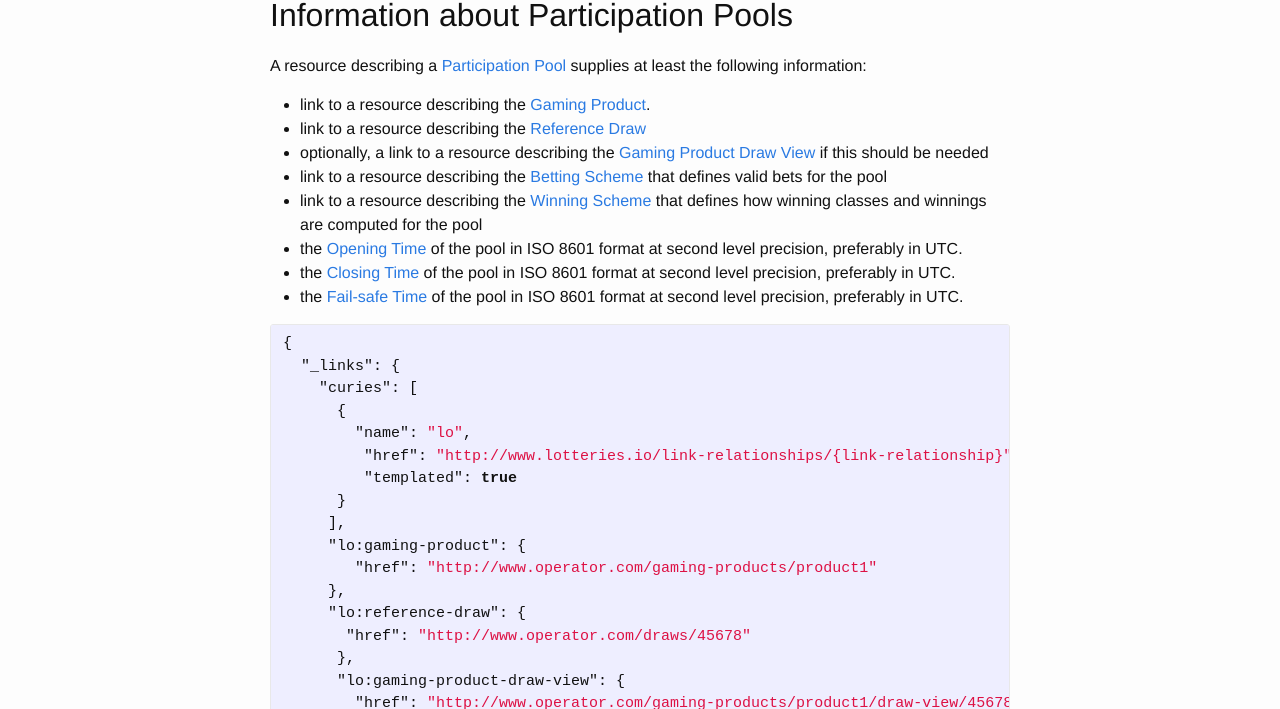
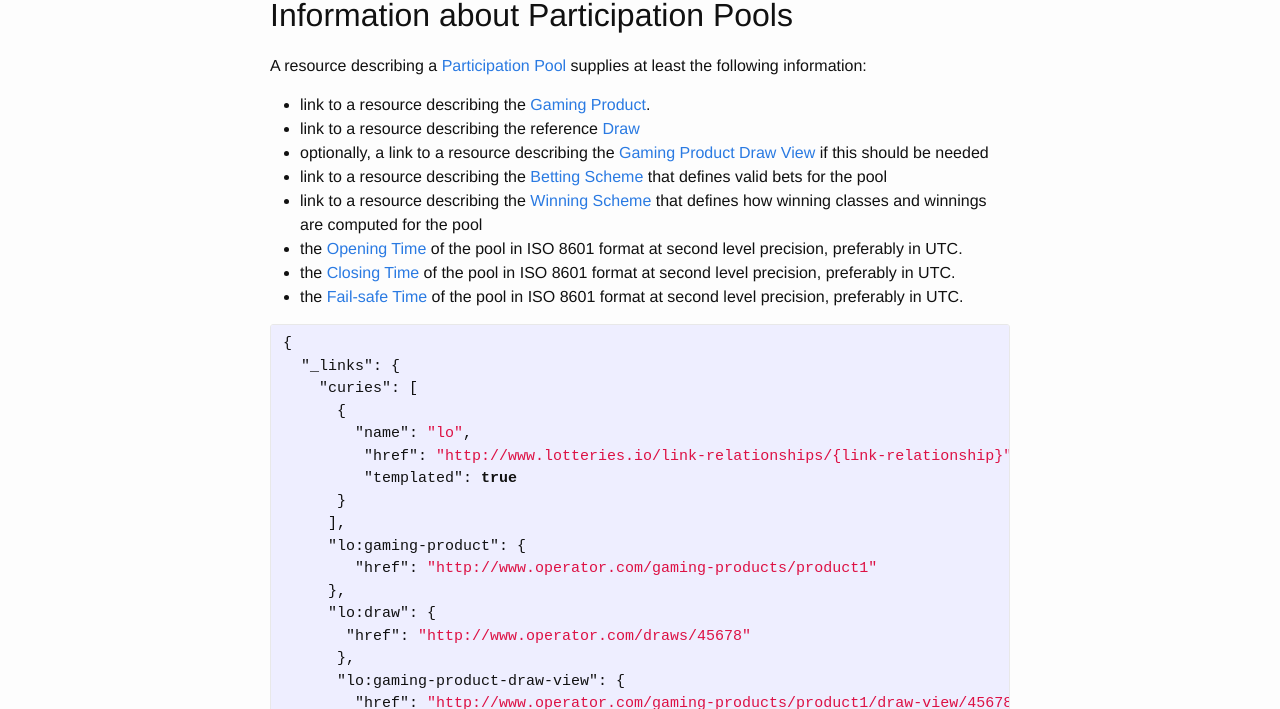
Before and after one commit to lotteries-io/lotteries-io.github.io, a Jekyll site: the page built from _application-profiles/lotteries-io-participation-pool.md, in a window 1280 px wide and 1400 px high. Shown: the part 224-933 px from the top of the window. Built offline with Jekyll 4.4.1, drawn with Linux system fonts in a browser that asks for light colours; some of the changed text lies outside the part shown.

Commit message:
Update lotteries-io-participation-pool.md

```diff
--- a/_application-profiles/lotteries-io-participation-pool.md
+++ b/_application-profiles/lotteries-io-participation-pool.md
@@ -11,7 +11,7 @@ title: Lotteries.io Participation Pool
 A resource describing a [Participation Pool](../concepts/participation-pool) supplies at least the following information:
 
 * link to a resource describing the [Gaming Product](../link-relationships/gaming-product).
-* link to a resource describing the [Reference Draw](../link-relationships/reference-draw)
+* link to a resource describing the reference [Draw](../link-relationships/draw)
 * optionally, a link to a resource describing the [Gaming Product Draw View](../link-relationships/gaming-product-draw-view) if this should be needed
 * link to a resource describing the [Betting Scheme](../link-relationships/betting-scheme) that defines valid bets for the pool
 * link to a resource describing the [Winning Scheme](../link-relationships/winning-scheme) that defines how winning classes and winnings are computed for the pool
@@ -32,7 +32,7 @@ A resource describing a [Participation Pool](../concepts/participation-pool) sup
      "lo:gaming-product": {
         "href": "http://www.operator.com/gaming-products/product1"
      },
-     "lo:reference-draw": {
+     "lo:draw": {
        "href": "http://www.operator.com/draws/45678"
       },
       "lo:gaming-product-draw-view": {
@@ -62,7 +62,7 @@ The [Gaming Product Draw View](../concepts/gaming-product-draw-view) gives addit
 Only very high-level guidelines can be created at this level. The document should include, at least::
 
 * a link to the product whose view on the draw is being described [gaming-product](../link-relationships/gaming-product)
-* a link to the draw being referenced [reference-draw](../link-relationships/reference-draw)
+* a link to the draw being referenced [draw](../link-relationships/draw)
 
 {% highlight json%}
 {
@@ -77,7 +77,7 @@ Only very high-level guidelines can be created at this level. The document shoul
      "lo:gaming-product": {
         "href": "http://www.operator.com/gaming-products/product1"
      },
-     "lo:reference-draw": {
+     "lo:draw": {
        "href": "http://www.operator.com/draws/45678"
       }
    }
```
